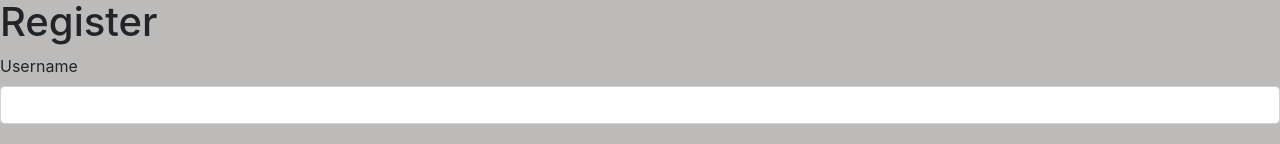
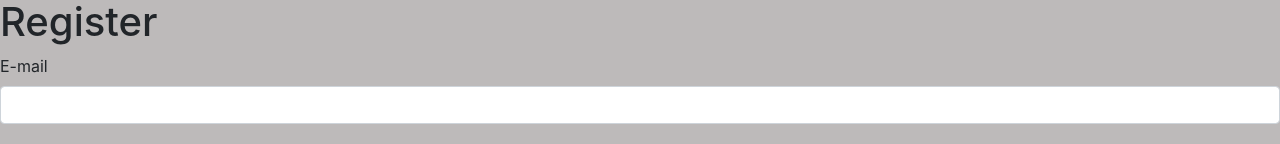
Before and after one commit to drszabodavid/playstationtimetracker, a React (Create React App) app: page /register in a window 1280 px wide. Shown: the part 147-291 px from the top of the page. Built offline with nearby package versions, Linux system fonts and the light colour scheme.

Commit message:
functions are working fine

```diff
--- a/src/components/games.jsx
+++ b/src/components/games.jsx
@@ -27,12 +27,12 @@ class Games extends Component {
   async componentDidMount() {
     const response = await getGames(this.state.currentUser);
     this.setState({ games: response.data });
-    this.forceUpdate();
   }
 
   reloadPageData = async () => {
     const response = await getGames(this.state.currentUser);
     this.setState({ games: response.data });
+    this.forceUpdate();
   };
 
   handleDelete = async game => {
--- a/src/components/registerForm.jsx
+++ b/src/components/registerForm.jsx
@@ -45,7 +45,7 @@ class RegisterForm extends Form {
       <div>
         <h1>Register</h1>
         <form onSubmit={this.handleSubmit}>
-          {this.renderInput("username", "Username")}
+          {this.renderInput("username", "E-mail")}
           {this.renderInput("password", "Password", "password")}
           {this.renderInput("name", "Name")}
           {this.renderButton("Register")}
```
